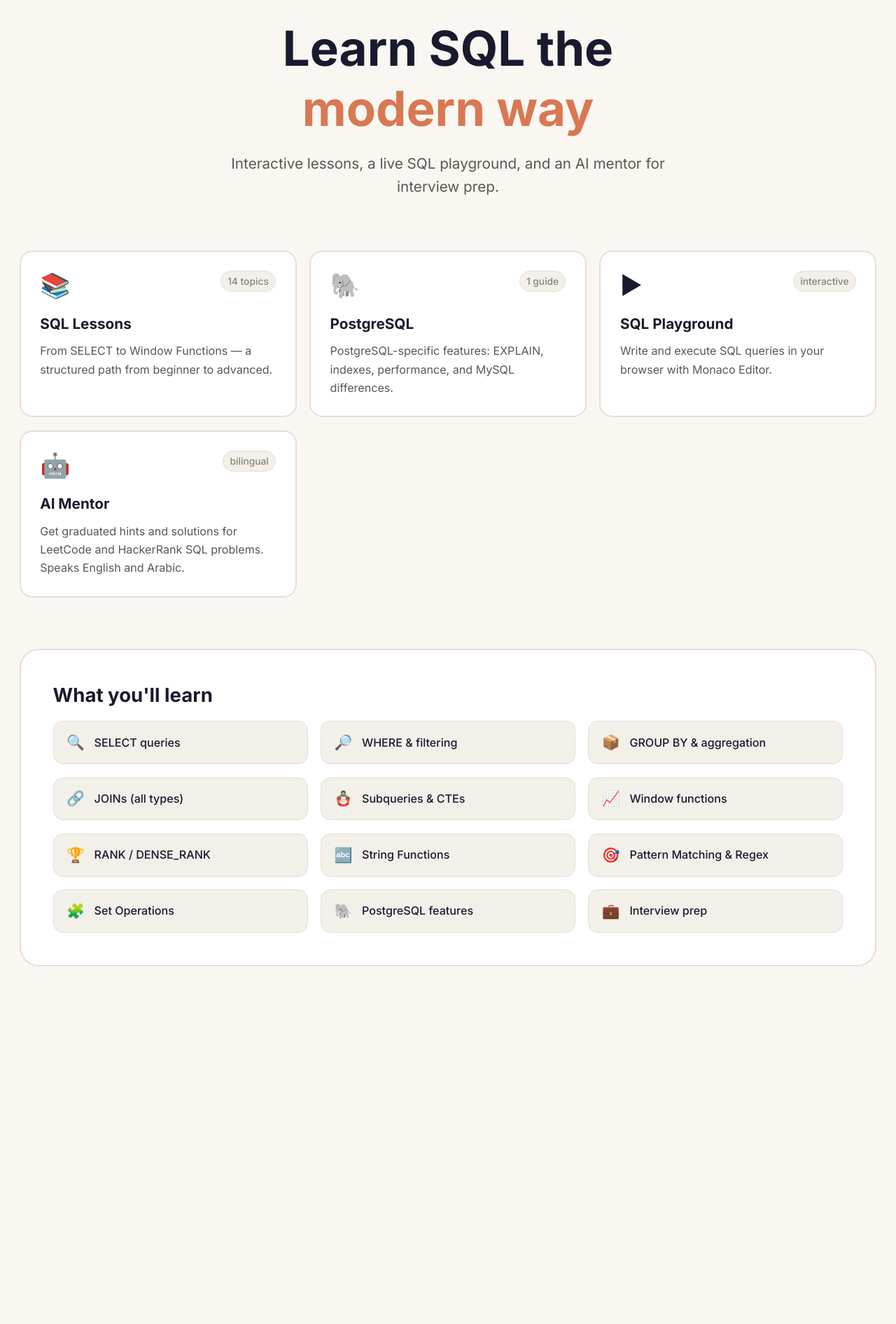
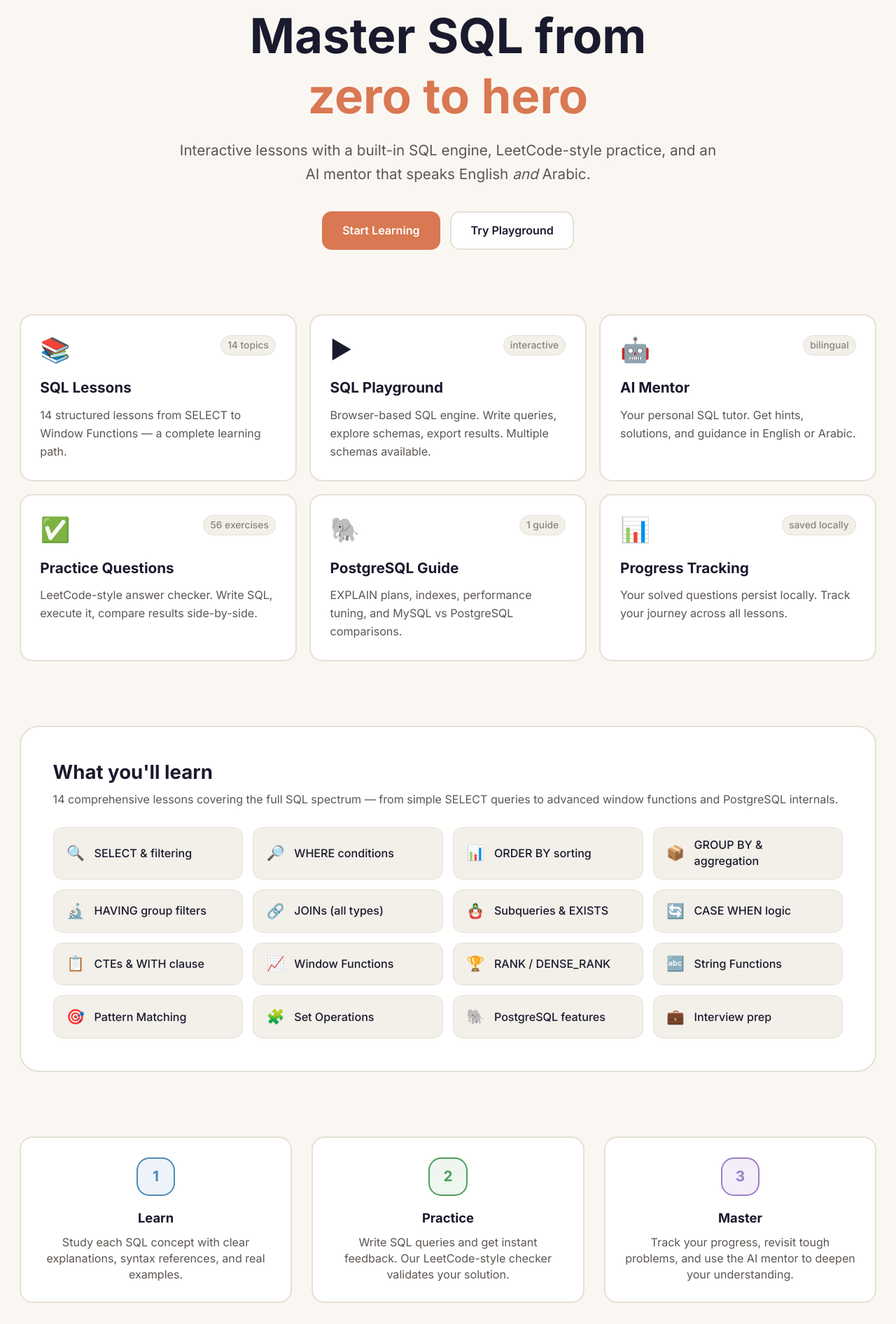
Before and after one commit to MuhammaddFouadd/Sql-Crack-Platform, a Next.js app: page / in a window 1280 px wide. Shown: the part 208-2100 px from the top of the page at 70% size. Before the commit the page ends 1662 px from the top, so only its background shows below. Built offline with nearby package versions, Linux system fonts and the light colour scheme.

Commit message:
feat: redesign landing page with more detailed sections and how-it-works flow

```diff
--- a/src/app/page.tsx
+++ b/src/app/page.tsx
@@ -1,25 +1,19 @@
+// Home page — hero, feature cards, topic grid, and how-it-works steps
 import Link from 'next/link'
 
+// Feature section cards linking to main areas of the platform
 const sections = [
   {
     title: 'SQL Lessons',
-    description: 'From SELECT to Window Functions — a structured path from beginner to advanced.',
+    description: '14 structured lessons from SELECT to Window Functions — a complete learning path.',
     href: '/lessons',
     icon: '📚',
     color: 'border-blue bg-blue-light',
     count: '14 topics'
   },
   {
-    title: 'PostgreSQL',
-    description: 'PostgreSQL-specific features: EXPLAIN, indexes, performance, and MySQL differences.',
-    href: '/postgres',
-    icon: '🐘',
-    color: 'border-blue bg-blue-light',
-    count: '1 guide'
-  },
-  {
     title: 'SQL Playground',
-    description: 'Write and execute SQL queries in your browser with Monaco Editor.',
+    description: 'Browser-based SQL engine. Write queries, explore schemas, export results. Multiple schemas available.',
     href: '/playground',
     icon: '▶',
     color: 'border-green bg-green-light',
@@ -27,34 +21,96 @@ const sections = [
   },
   {
     title: 'AI Mentor',
-    description: 'Get graduated hints and solutions for LeetCode and HackerRank SQL problems. Speaks English and Arabic.',
+    description: 'Your personal SQL tutor. Get hints, solutions, and guidance in English or Arabic.',
     href: '/chat',
     icon: '🤖',
     color: 'border-purple bg-purple-light',
     count: 'bilingual'
+  },
+  {
+    title: 'Practice Questions',
+    description: 'LeetCode-style answer checker. Write SQL, execute it, compare results side-by-side.',
+    href: '/lessons',
+    icon: '✅',
+    color: 'border-yellow bg-yellow-light',
+    count: '56 exercises'
+  },
+  {
+    title: 'PostgreSQL Guide',
+    description: 'EXPLAIN plans, indexes, performance tuning, and MySQL vs PostgreSQL comparisons.',
+    href: '/postgres',
+    icon: '🐘',
+    color: 'border-blue bg-blue-light',
+    count: '1 guide'
+  },
+  {
+    title: 'Progress Tracking',
+    description: 'Your solved questions persist locally. Track your journey across all lessons.',
+    href: '/lessons',
+    icon: '📊',
+    color: 'border-rose bg-rose-light',
+    count: 'saved locally'
   }
 ]
 
+// Lesson topics grid — all 16 SQL modules offered
+const topics = [
+  ['SELECT & filtering', '🔍'],
+  ['WHERE conditions', '🔎'],
+  ['ORDER BY sorting', '📊'],
+  ['GROUP BY & aggregation', '📦'],
+  ['HAVING group filters', '🔬'],
+  ['JOINs (all types)', '🔗'],
+  ['Subqueries & EXISTS', '🪆'],
+  ['CASE WHEN logic', '🔄'],
+  ['CTEs & WITH clause', '📋'],
+  ['Window Functions', '📈'],
+  ['RANK / DENSE_RANK', '🏆'],
+  ['String Functions', '🔤'],
+  ['Pattern Matching', '🎯'],
+  ['Set Operations', '🧩'],
+  ['PostgreSQL features', '🐘'],
+  ['Interview prep', '💼'],
+]
+
+// Home page component — hero, features, topics, how-it-works
 export default function Home() {
   return (
-    <div className="max-w-6xl mx-auto px-6 py-16">
-      <div className="text-center mb-16 animate-fade-in">
+    <div className="max-w-6xl mx-auto px-6 py-12">
+      {/* Hero */}
+      <div className="text-center mb-20 animate-fade-in">
         <div className="inline-flex items-center gap-2 px-4 py-1.5 rounded-full bg-yellow-light border-2 border-yellow text-text text-sm font-medium mb-6">
-          ⚡ Master SQL. Ace the Interview.
+          ⚡ Crack SQL. Ace the Interview.
         </div>
         <h1 className="text-5xl md:text-6xl font-bold text-text leading-tight mb-4">
-          Learn SQL the<br />
-          <span className="text-accent">modern way</span>
+          Master SQL from<br />
+          <span className="text-accent">zero to hero</span>
         </h1>
-        <p className="text-lg text-text-secondary max-w-xl mx-auto leading-relaxed">
-          Interactive lessons, a live SQL playground, and an AI mentor for interview prep.
+        <p className="text-lg text-text-secondary max-w-2xl mx-auto leading-relaxed mb-8">
+          Interactive lessons with a built-in SQL engine, LeetCode-style practice,
+          and an AI mentor that speaks English <em>and</em> Arabic.
         </p>
+        <div className="flex items-center justify-center gap-3">
+          <Link
+            href="/lessons"
+            className="px-6 py-3 rounded-xl bg-accent text-white font-semibold text-sm border-2 border-accent hover:opacity-90 transition-opacity"
+          >
+            Start Learning
+          </Link>
+          <Link
+            href="/playground"
+            className="px-6 py-3 rounded-xl bg-card text-text font-semibold text-sm border-2 border-border hover:border-accent hover:text-accent transition-all"
+          >
+            Try Playground
+          </Link>
+        </div>
       </div>
 
-      <div className="grid md:grid-cols-2 lg:grid-cols-3 gap-4 mb-16">
+      {/* Features Grid */}
+      <div className="grid md:grid-cols-2 lg:grid-cols-3 gap-4 mb-20">
         {sections.map((section, i) => (
           <Link
-            key={section.href}
+            key={section.href + section.title}
             href={section.href}
             className="group bg-card border-2 border-border rounded-2xl p-6 card-hover"
             style={{ animationDelay: `${i * 100}ms` }}
@@ -75,25 +131,16 @@ export default function Home() {
         ))}
       </div>
 
-      <div className="bg-card border-2 border-border rounded-3xl p-8 md:p-10 animate-slide-up">
-        <h2 className="text-2xl font-bold text-text mb-4">
+      {/* What you'll learn */}
+      <div className="bg-card border-2 border-border rounded-3xl p-8 md:p-10 animate-slide-up mb-20">
+        <h2 className="text-2xl font-bold text-text mb-2">
           What you&apos;ll learn
         </h2>
-        <div className="grid sm:grid-cols-2 md:grid-cols-3 gap-4">
-          {[
-            ['SELECT queries', '🔍'],
-            ['WHERE & filtering', '🔎'],
-            ['GROUP BY & aggregation', '📦'],
-            ['JOINs (all types)', '🔗'],
-            ['Subqueries & CTEs', '🪆'],
-            ['Window functions', '📈'],
-            ['RANK / DENSE_RANK', '🏆'],
-            ['String Functions', '🔤'],
-            ['Pattern Matching & Regex', '🎯'],
-            ['Set Operations', '🧩'],
-            ['PostgreSQL features', '🐘'],
-            ['Interview prep', '💼'],
-          ].map(([topic, icon]) => (
+        <p className="text-sm text-text-secondary mb-6">
+          14 comprehensive lessons covering the full SQL spectrum — from simple SELECT queries to advanced window functions and PostgreSQL internals.
+        </p>
+        <div className="grid sm:grid-cols-2 md:grid-cols-4 gap-3">
+          {topics.map(([topic, icon]) => (
             <div key={topic as string} className="flex items-center gap-3 px-4 py-3 rounded-xl bg-cream-dark border border-border">
               <span className="text-lg">{icon as string}</span>
               <span className="text-sm font-medium text-text">{topic as string}</span>
@@ -101,6 +148,31 @@ export default function Home() {
           ))}
         </div>
       </div>
+
+      {/* How it works */}
+      <div className="grid md:grid-cols-3 gap-6 mb-8">
+        <div className="bg-card border-2 border-border rounded-2xl p-6 text-center">
+          <div className="w-12 h-12 rounded-2xl bg-blue-light border-2 border-blue flex items-center justify-center mx-auto mb-4">
+            <span className="text-lg font-bold text-blue">1</span>
+          </div>
+          <h3 className="font-bold text-text mb-2">Learn</h3>
+          <p className="text-sm text-text-secondary">Study each SQL concept with clear explanations, syntax references, and real examples.</p>
+        </div>
+        <div className="bg-card border-2 border-border rounded-2xl p-6 text-center">
+          <div className="w-12 h-12 rounded-2xl bg-green-light border-2 border-green flex items-center justify-center mx-auto mb-4">
+            <span className="text-lg font-bold text-green">2</span>
+          </div>
+          <h3 className="font-bold text-text mb-2">Practice</h3>
+          <p className="text-sm text-text-secondary">Write SQL queries and get instant feedback. Our LeetCode-style checker validates your solution.</p>
+        </div>
+        <div className="bg-card border-2 border-border rounded-2xl p-6 text-center">
+          <div className="w-12 h-12 rounded-2xl bg-purple-light border-2 border-purple flex items-center justify-center mx-auto mb-4">
+            <span className="text-lg font-bold text-purple">3</span>
+          </div>
+          <h3 className="font-bold text-text mb-2">Master</h3>
+          <p className="text-sm text-text-secondary">Track your progress, revisit tough problems, and use the AI mentor to deepen your understanding.</p>
+        </div>
+      </div>
     </div>
   )
 }
```
